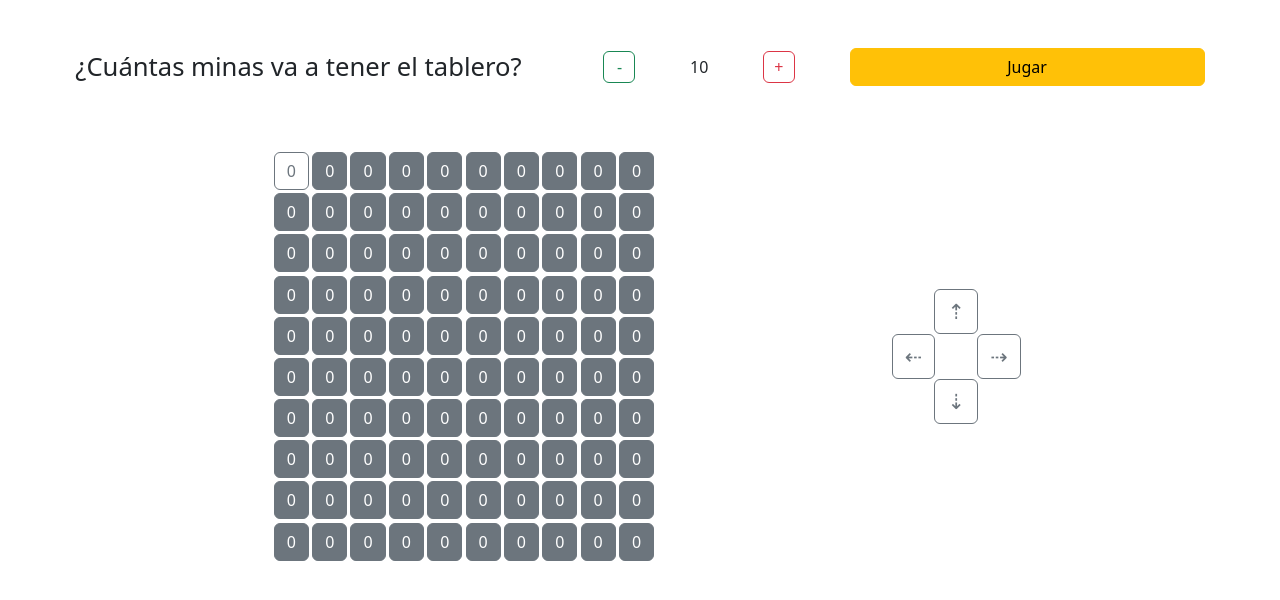
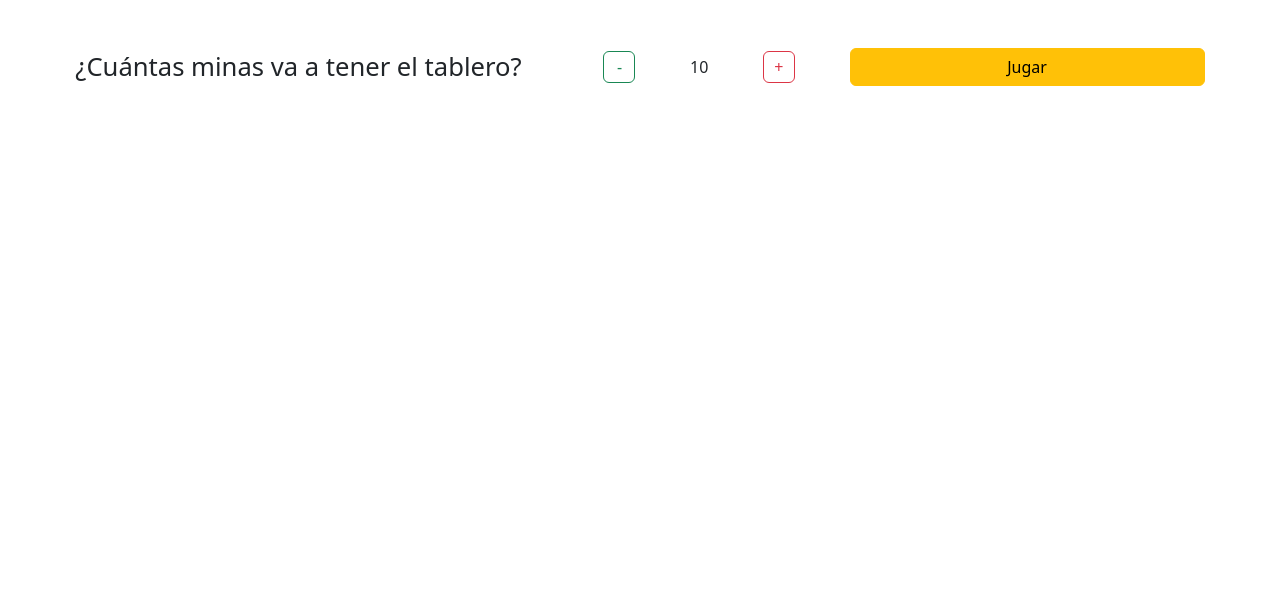
Before and after one commit to Nerea1209/JS, a React (Create React App) app in the folder REACT/react/src/: page / in a window 1280 px wide. Shown: the top 600 px of the page. Built offline with nearby package versions, Linux system fonts and the light colour scheme.

Commit message:
Sigue con minevancic

```diff
--- a/REACT/react/src/App.js
+++ b/REACT/react/src/App.js
@@ -29,7 +29,7 @@ class App extends React.Component {
   }
   jugar() {
     this.setState({ finalizado: false })
-    this.setState({ posicion: [0,0] })
+    this.setState({ posicion: [0, 0] })
     let m = JSON.parse(JSON.stringify(Array(10).fill(Array(10).fill(0))));
     for (let i = 0; i < this.state.minas; i++) {
       let fila = this.aleatorio(1, m.length - 1);
@@ -44,11 +44,56 @@ class App extends React.Component {
       else return l;
     }))
 
-    this.minevancic()
+    let c = true;
+    while (c) {
+      c = false;
+      for (let i = 0; i < m.length; i++) {
+        for (let j = 0; j < m[i].length; j++) {
+          // Arriba
+          if (i > 0 && m[i][j] > m[i - 1][j] + 1) {
+            m[i][j] = m[i - 1][j] + 1;
+            c = true;
+          }
+          // Abajo
+          if (i < m.length - 1 && m[i][j] > m[i + 1][j] + 1) {
+            m[i][j] = m[i + 1][j] + 1;
+            c = true;
+          }
+          // Derecha
+          if (j < m[i].length - 1 && m[i][j] > m[i][j + 1] + 1) {
+            m[i][j] = m[i][j + 1] + 1;
+            c = true;
+          }
+          // Izquierda
+          if (j > 0 && m[i][j] > m[i][j - 1] + 1) {
+            m[i][j] = m[i][j - 1] + 1;
+            c = true;
+          }
+          // Diagonal arriba derecha
+          if (j < m[i].length - 1 && i > 0 && m[i][j] > m[i - 1][j + 1] + 1) {
+            m[i][j] = m[i - 1][j + 1] + 1;
+            c = true;
+          }
+          // Diagonal arriba izquierda
+          if (j > 0 && i > 0 && m[i][j] > m[i - 1][j - 1] + 1) {
+            m[i][j] = m[i - 1][j - 1] + 1;
+            c = true;
+          }
+          // Diagonal abajo derecha
+          if (j < m[i].length - 1 && i < m.length - 1 && m[i][j] > m[i + 1][j + 1] + 1) {
+            m[i][j] = m[i + 1][j + 1] + 1;
+            c = true;
+          }
+          // Diagonal abajo izquierda
+          if (j > 0 && i < m.length - 1 && m[i][j] > m[i + 1][j - 1] + 1) {
+            m[i][j] = m[i + 1][j - 1] + 1;
+            c = true;
+          }
+        }
+      }
+    }
 
-    console.log(m)
     this.setState({ matrizMinas: m })
-    this.setState({ display: "block" })
     setTimeout(() => this.darColor(), 250);
     setTimeout(() => this.actualizar(), 250);
   }
@@ -113,7 +158,6 @@ class App extends React.Component {
         break;
       case 1:
         this.setState({ colorPosicion: "danger" });
-        this.setState({finalizado:true})
         break;
       case 2:
         this.setState({ colorPosicion: "warning" });
@@ -128,27 +172,49 @@ class App extends React.Component {
     this.setState({ textoPosicion: this.state.matrizMinas[coordenada[0]][coordenada[1]] });
   }
   actualizar() {
-    var m = JSON.parse(JSON.stringify(this.state.matriz));
-    m.map((v, i) => v.map((k, j) => {
-      if (i === this.state.posicion[0] && j === this.state.posicion[1]) {
-        let arr = JSON.parse(JSON.stringify(this.state.camino));
-        arr.push(<Col key={i + v}><button style={{ width: "100%", height: "auto" }} color={this.state.colorPosicion}>{this.state.textoPosicion}</button></Col>);
-        this.setState({camino: arr})
-        console.log(this.state.camino)
-        return <Col key={i + v}><button style={{ width: "100%", height: "auto" }} color={this.state.colorPosicion} outline>{this.state.textoPosicion}</button></Col>;;
-      } else {
-        return <Col key={i + v}><Button style={{ width: "100%", height: "auto" }}>{k}</Button></Col>
-      }
-    })).map((v, i) => v.map((k, j) => {
-      if (this.state.camino.find(u => u.key[0] == k.key[0]) != undefined) {
-        console.log(this.state.camino.find(u => u.key[0] == k.key[0]))
-        return this.state.camino.find(u => u.key[0] == k.key[0])
-      } else {
-        return k
-      }
-    }));
+    let ma = JSON.parse(JSON.stringify(this.state.matriz));
+    const { camino, posicion, colorPosicion, textoPosicion } = this.state;
 
-    this.setState({ matriz: m });
+    console.log(camino);
+    console.log(
+      ma.map((v, i) =>
+        v.map((k, j) => {
+          let elemento = (
+            <Col key={i + "" + j} style={{ padding: ".1rem" }}>
+              <Button style={{ width: "100%", height: "auto" }}>{k}</Button>
+            </Col>
+          );
+
+          const caminoElemento = camino.find(u => u.key === i + "" + j);
+          if (caminoElemento) {
+            elemento = caminoElemento;
+          }
+
+          if (i === posicion[0] && j === posicion[1]) {
+            let arr = [...camino];
+            arr.push(
+              <Col key={i + "" + j} style={{ padding: ".1rem" }}>
+                <Button style={{ width: "100%", height: "auto" }} color={colorPosicion}>
+                  {textoPosicion}
+                </Button>
+              </Col>
+            );
+            this.setState({ camino: arr });
+            elemento = (
+              <Col key={i + "" + j} style={{ padding: ".1rem" }}>
+                <Button style={{ width: "100%", height: "auto" }} color={colorPosicion} outline>
+                  {textoPosicion}
+                </Button>
+              </Col>
+            );
+          }
+
+          return elemento;
+        })
+      )
+    );
+
+    this.setState({ matriz: ma });
   }
 
   aumentar() {
@@ -166,15 +232,14 @@ class App extends React.Component {
     // Mover arriba, abajo, derecha o izquierda controlando no salirnos de la matriz
     if (!this.state.finalizado) {
       let pos = JSON.parse(JSON.stringify(this.state.posicion))
-      console.log(pos)
 
       // ARRIBA
       if (movimiento == "Arriba") {
         if (pos[0] > 0) {
           pos = [pos[0] - 1, pos[1]];
           this.setState({ posicion: pos })
-          this.darColor()
-          this.actualizar()
+          setTimeout(() => this.darColor(), 10);
+          setTimeout(() => this.actualizar(), 10);
         } else {
           this.setState({ finalizado: true })
         }
@@ -184,8 +249,8 @@ class App extends React.Component {
         if (pos[0] < this.state.matriz[0].length - 1) {
           pos = [pos[0] + 1, pos[1]];
           this.setState({ posicion: pos })
-          this.darColor()
-          this.actualizar()
+          setTimeout(() => this.darColor(), 10);
+          setTimeout(() => this.actualizar(), 10);
         } else {
           this.setState({ finalizado: true })
         }
@@ -195,8 +260,8 @@ class App extends React.Component {
         if (pos[1] > 0) {
           pos = [pos[0], pos[1] - 1];
           this.setState({ posicion: pos })
-          this.darColor()
-          this.actualizar()
+          setTimeout(() => this.darColor(), 10);
+          setTimeout(() => this.actualizar(), 10);
         } else {
           this.setState({ finalizado: true })
         }
@@ -206,8 +271,8 @@ class App extends React.Component {
         if (pos[1] < this.state.matriz.length - 1) {
           pos = [pos[0], pos[1] + 1];
           this.setState({ posicion: pos })
-          this.darColor()
-          this.actualizar()
+          setTimeout(() => this.darColor(), 10);
+          setTimeout(() => this.actualizar(), 10);
         } else {
           this.setState({ finalizado: true })
         }
@@ -225,7 +290,7 @@ class App extends React.Component {
             onClickMenos={() => this.disminuir()}
             onClickJugar={() => this.jugar()}
           />
-          <Campo
+          {!this.state.finalizado && <Campo
             style={{ display: this.state.display }}
             matriz={this.state.matriz}
             posicion={this.state.posicion}
@@ -234,12 +299,12 @@ class App extends React.Component {
             matrizMinas={this.state.matrizMinas}
             actualizar={() => this.actualizar()}
             color={() => this.darColor()}
-            camino = {this.state.camino}
-          />
-          <Botonera
+            camino={this.state.camino}
+          />}
+          {!this.state.finalizado && <Botonera
             style={{ display: this.state.display }}
             onClick={(x) => this.onClick(x)}
-          />
+          />}
         </div>
       </div>
     );
--- a/REACT/react/src/componentes/CampoComponent.js
+++ b/REACT/react/src/componentes/CampoComponent.js
@@ -6,16 +6,21 @@ function Campo(props) {
 
   return (
     <div>
-      <Container style={props.style}>
-        {props.matriz.map((v, i) => <Row key={i}>{v.map((k, j) => {
+      <Container>
+        {props.matriz.map((v, i) => <Row key={i}> { v.map((k, j) => {
+          let elemento = <Col key={i +""+ j} style={{ padding: ".1rem" }}><Button style={{ width: "100%", height: "auto" }}>{k}</Button></Col>;
+
+          const caminoElemento = props.camino.find(u => u.key === (i + "" + j));
+          if (caminoElemento) {
+            elemento = caminoElemento;
+          }
+
           if (i === props.posicion[0] && j === props.posicion[1]) {
-            return <Col key={i + j} style={{ padding: ".1rem" }}><Button style={{ width: "100%", height: "auto" }} color={props.colorPosicion} outline>{props.textoPosicion}</Button></Col>
-          } else {
-            return <Col key={i + j} style={{ padding: ".1rem" }}><Button style={{ width: "100%", height: "auto" }}>{k}</Button></Col>
+            elemento =  <Col key={i +""+ j} style={{ padding: ".1rem" }}><Button style={{ width: "100%", height: "auto" }} color={props.colorPosicion} outline>{props.textoPosicion}</Button></Col>
           }
-        })}</Row>)}
 
-
+          return elemento;
+        }) }</Row>)}
       </Container>
     </div>
   );
```
